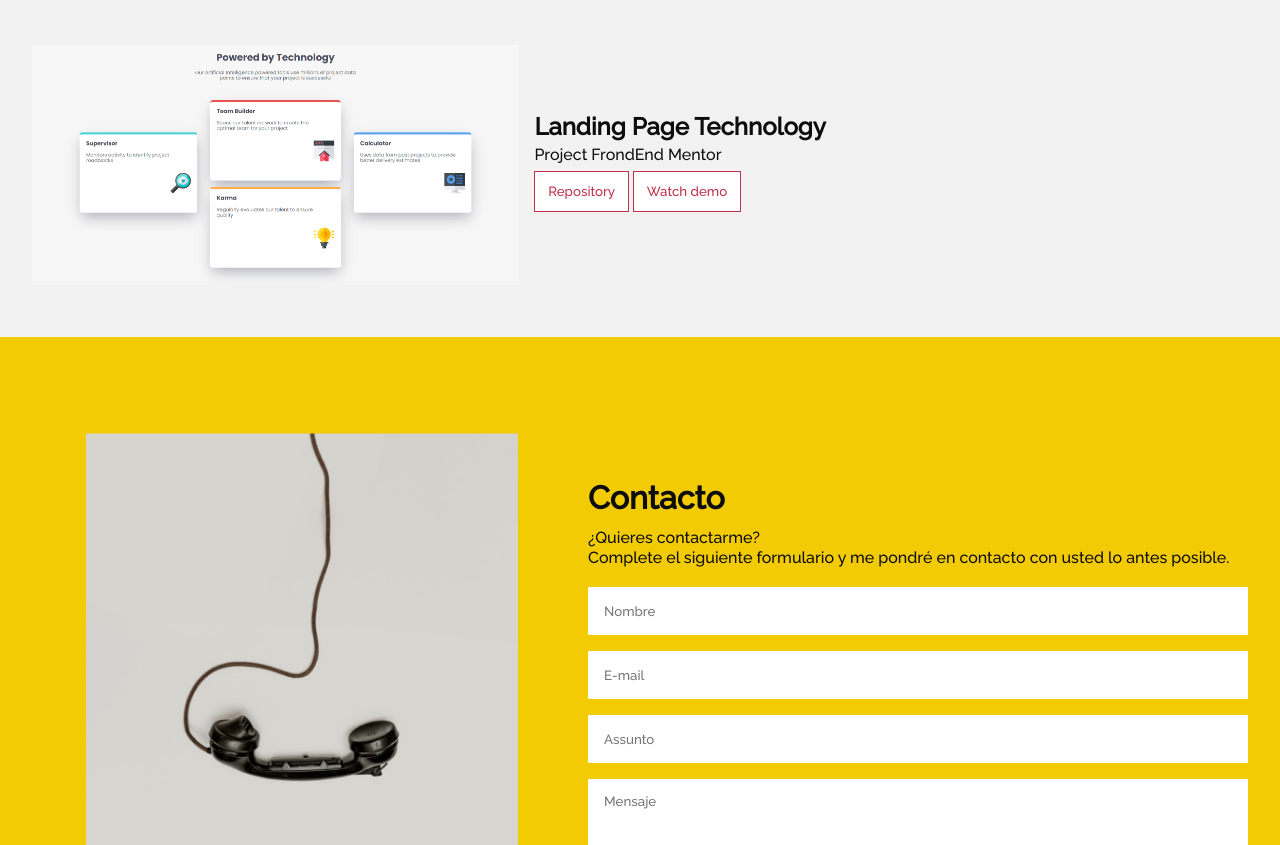
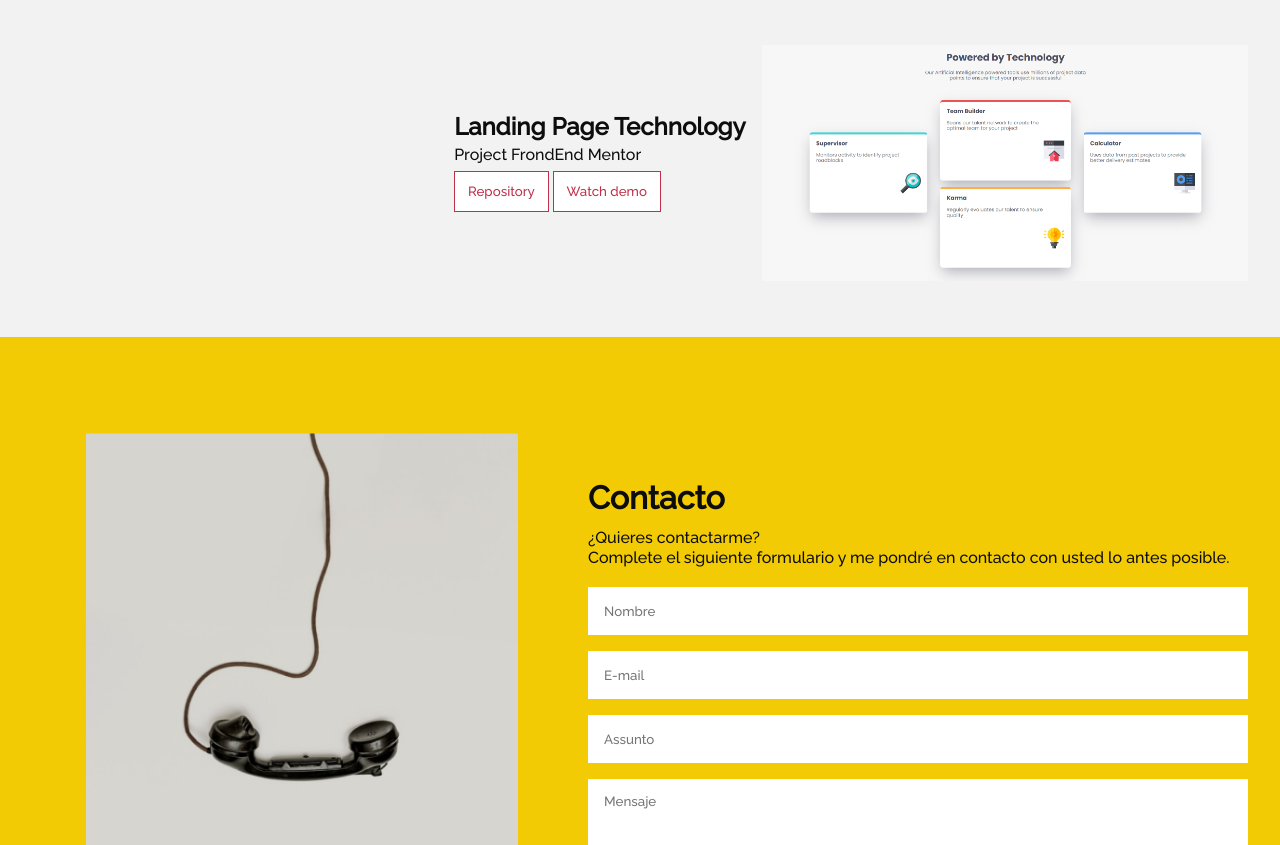
Before and after one commit to Aleji0309/proyectaWebPortfolio, a plain HTML site: page index.html in a window 1280 px wide. Shown: the part 8558-9403 px from the top of the page. Drawn offline with Linux system fonts and the light colour scheme; files whose address does not match are found by name.

Commit message:
Lading Page Styles Corrected

```diff
--- a/assets/css/exp/exp__box.css
+++ b/assets/css/exp/exp__box.css
@@ -15,7 +15,11 @@
 .experiencie__box:nth-child(17),
 .experiencie__box:nth-child(19),
 .experiencie__box:nth-child(21),
-.experiencie__box:nth-child(23) {
+.experiencie__box:nth-child(23),
+.experiencie__box:nth-child(25),
+.experiencie__box:nth-child(27),
+.experiencie__box:nth-child(29),
+.experiencie__box:nth-child(31) {
     flex-direction: row-reverse;
 }
 
```
